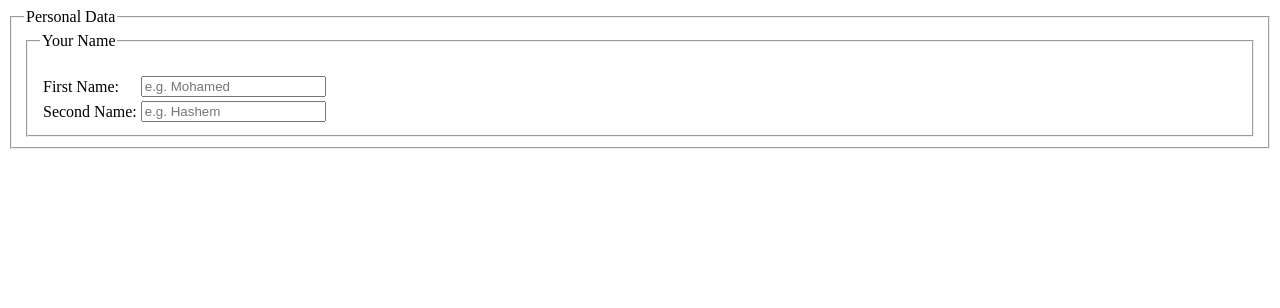
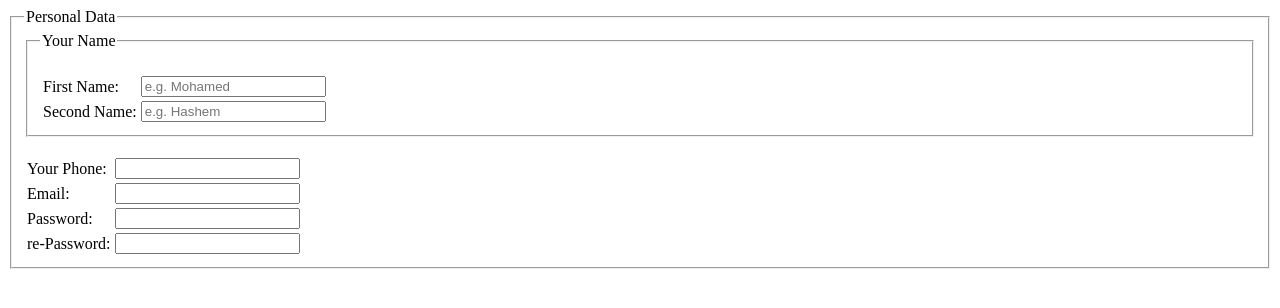
Before and after one commit to ahmediramadan01/sprints-form-task, a plain HTML site: page index.html in a window 1280 px wide. Drawn offline with Linux system fonts and the light colour scheme.

Commit message:
Add personal details section

```diff
--- a/index.html
+++ b/index.html
@@ -35,6 +35,43 @@
                         </tbody>
                     </table>
                 </fieldset>
+                <br>
+                <table>
+                    <tbody>
+                        <tr>
+                            <td>
+                                <label for="phone_number">Your Phone:</label>
+                            </td>
+                            <td>
+                                <input type="tel" name="phone_number" id="phone_number" minlength="10" maxlength="15" /><br />
+                            </td>
+                        </tr>
+                        <tr>
+                            <td>
+                                <label for="email">Email:</label>
+                            </td>
+                            <td>
+                                <input type="email" id="email" name="email" /><br />
+                            </td>
+                        </tr>
+                        <tr>
+                            <td>
+                                <label for="password">Password:</label>
+                            </td>
+                            <td>
+                                <input type="password" id="password" name="password" /><br />
+                            </td>
+                        </tr>
+                        <tr>
+                            <td>
+                                <label for="re_password">re-Password:</label>
+                            </td>
+                            <td>
+                                <input type="re_password" name="re_password" id="re_password">
+                            </td>
+                        </tr>
+                    </tbody>
+                </table>
             </fieldset>
         </form>
     </body>
```
